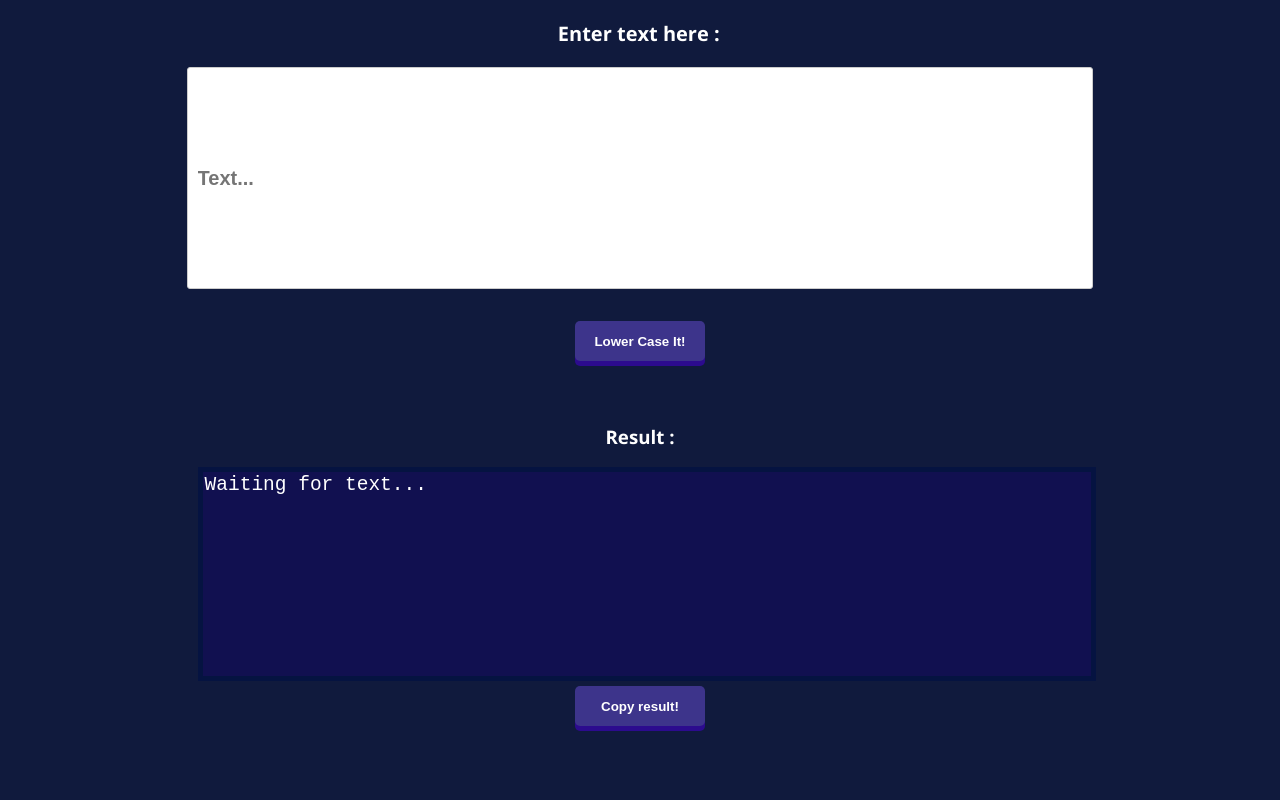
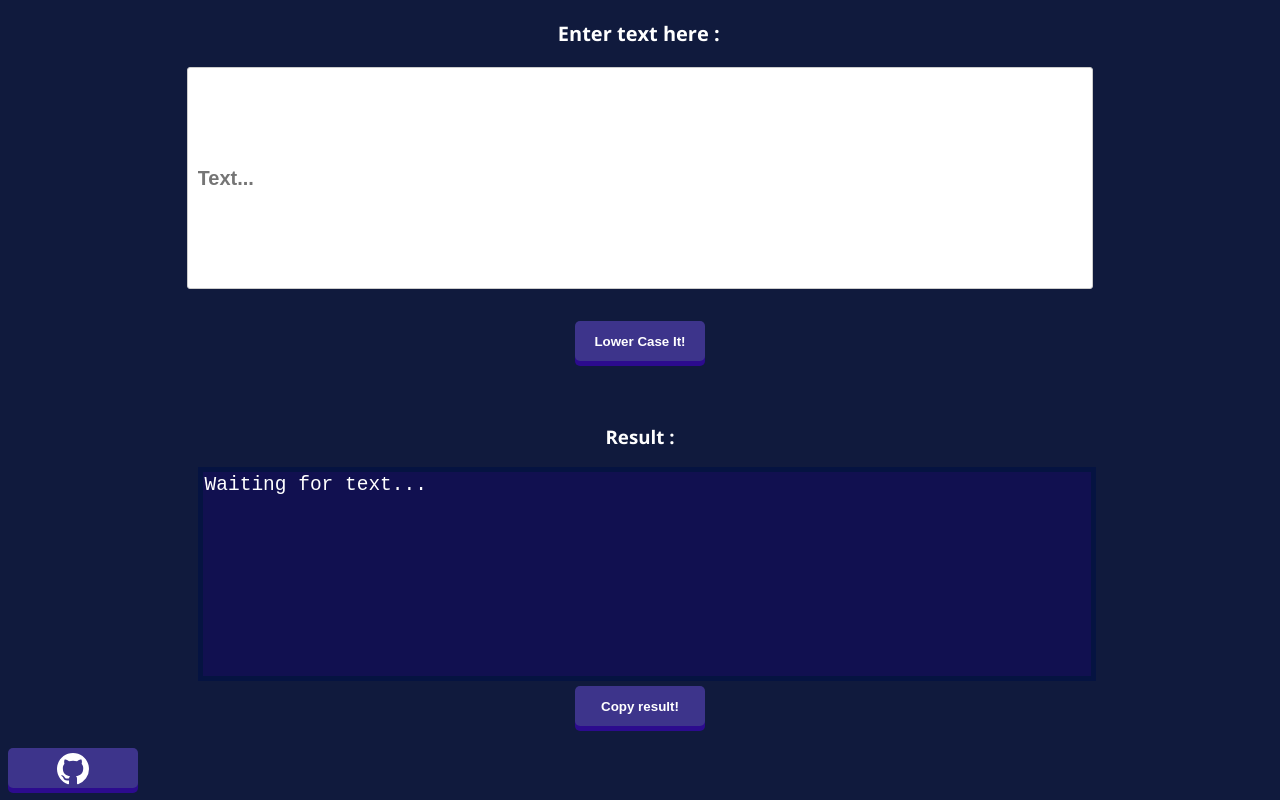
Before and after one commit to ScopesCodez/LowerCaseIt, a plain HTML site: page index.html in a window 1280 px wide. Drawn offline with nearby package versions, Linux system fonts and the light colour scheme.

Commit message:
added a source code button

```diff
--- a/index.html
+++ b/index.html
@@ -24,6 +24,12 @@
         <textarea id="result" readonly>Waiting for text...</textarea>
         <button onclick="copyResult()" style="display: block; margin-left: auto; margin-right: auto;">Copy result!</button>
     </div>
+    <br>
+    <button onclick="window.location.href='https://github.com/ScopesCodez/lowercaseit'">
+        <svg xmlns="http://www.w3.org/2000/svg" width="32" height="32" fill="currentColor" class="bi bi-github" viewBox="0 0 16 16">
+          <path d="M8 0C3.58 0 0 3.58 0 8c0 3.54 2.29 6.53 5.47 7.59.4.07.55-.17.55-.38 0-.19-.01-.82-.01-1.49-2.01.37-2.53-.49-2.69-.94-.09-.23-.48-.94-.82-1.13-.28-.15-.68-.52-.01-.53.63-.01 1.08.58 1.23.82.72 1.21 1.87.87 2.33.66.07-.52.28-.87.51-1.07-1.78-.2-3.64-.89-3.64-3.95 0-.87.31-1.59.82-2.15-.08-.2-.36-1.02.08-2.12 0 0 .67-.21 2.2.82.64-.18 1.32-.27 2-.27.68 0 1.36.09 2 .27 1.53-1.04 2.2-.82 2.2-.82.44 1.1.16 1.92.08 2.12.51.56.82 1.27.82 2.15 0 3.07-1.87 3.75-3.65 3.95.29.25.54.73.54 1.48 0 1.07-.01 1.93-.01 2.2 0 .21.15.46.55.38A8.012 8.012 0 0 0 16 8c0-4.42-3.58-8-8-8z"/>
+        </svg>
+    </button>
 
     <script src="index.js"></script>
 </body>
```
